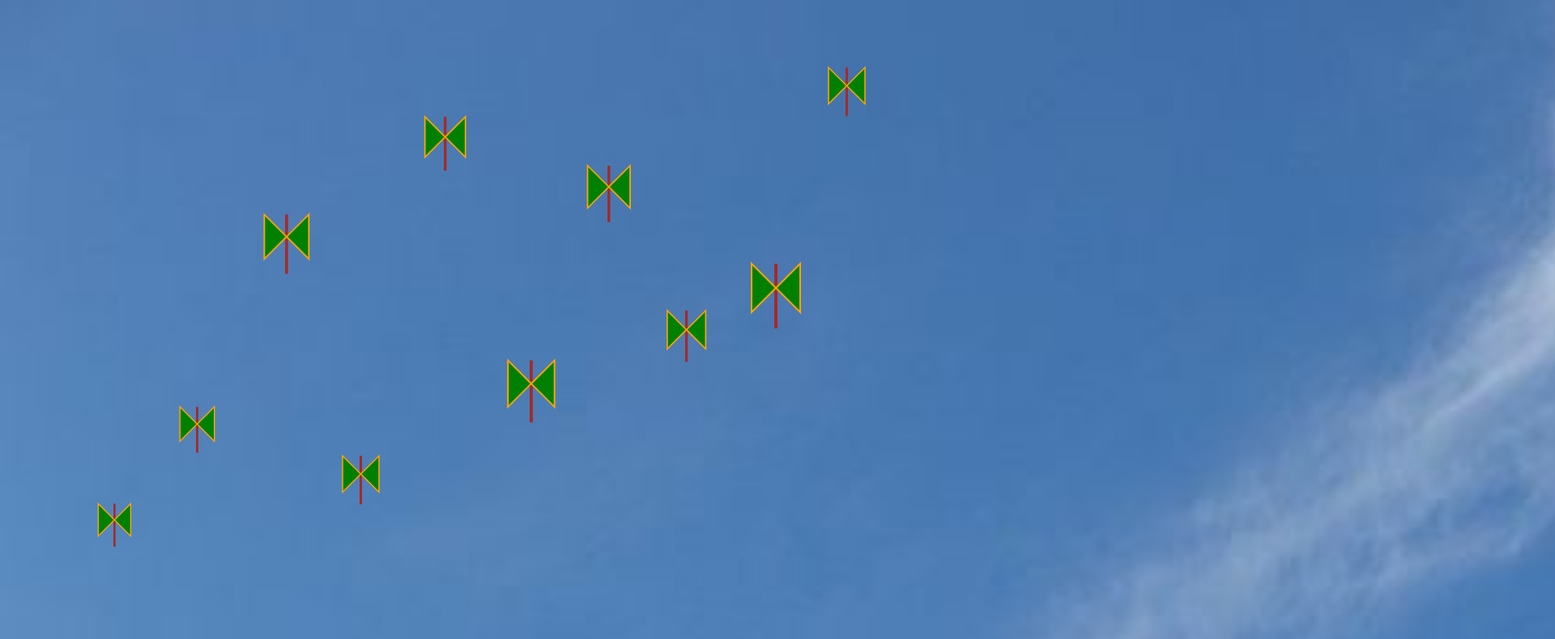
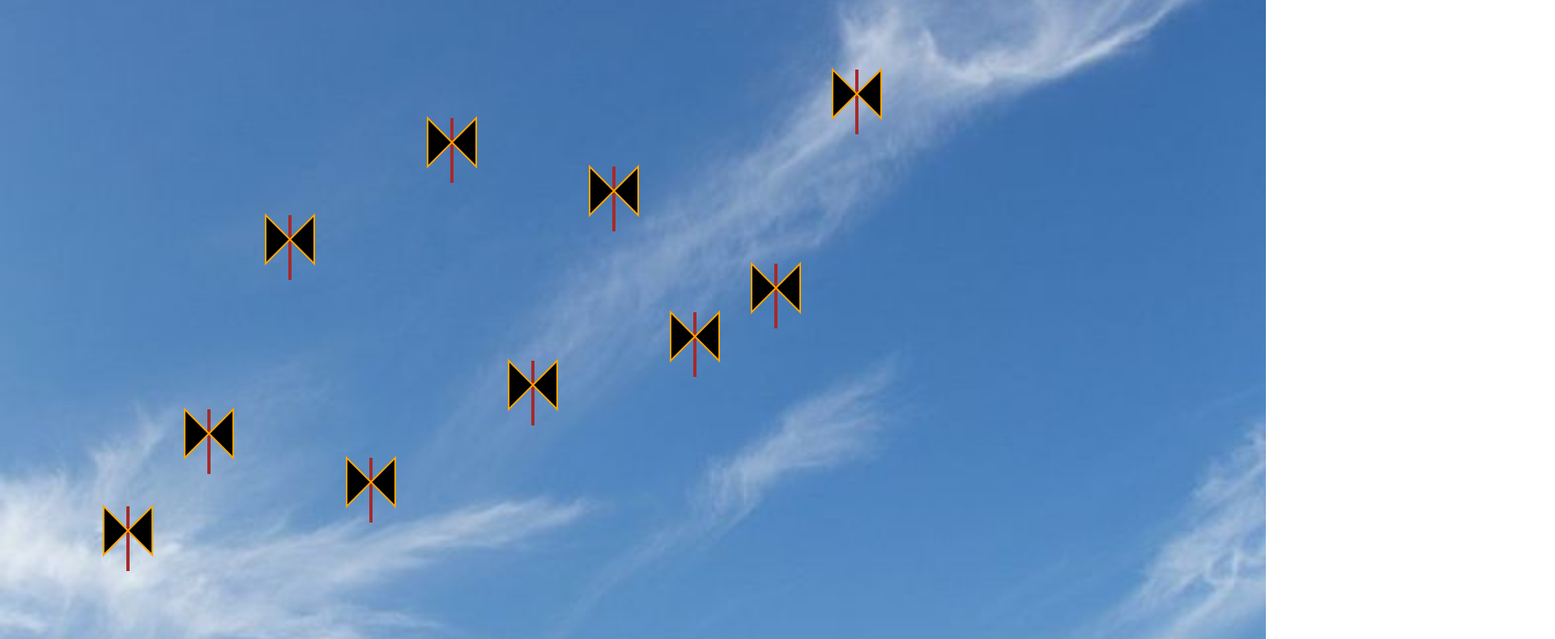
Before and after one commit to MarcoCap13/First-InfoVis-2023, a plain HTML site: page index.html in a window 1280 px wide. Shown: the part 144-934 px from the top of the page at 81% size, 1920 px wide, since content can reach past the window. Drawn offline with nearby package versions, Linux system fonts and the light colour scheme.

Commit message:
Add files via upload

```diff
--- a/index.html
+++ b/index.html
@@ -12,21 +12,23 @@
 <body>
   <h1>&#9672; InfoVis 2023 - progetto Butterfly V3 &#9672;
     <p> Studente: Marco Caponi </p> </h1>
+
   <script>
-    let selectedVar = 3
+    // selezione delle variabili
+    let selectedVar = 3;
+    // dataset dati multivariati 10 data-point
     d3.json("data/dataset.json").then(function (data) {
 
       // Definisci le dimensioni del contenitore svg
-      var width = 2000;
-      var height = 2000;
+      var width = 1800;
+      var height = 1000;
 
       // Crea un contenitore svg e imposta le dimensioni
       var svg = d3.select("body").append("svg")
         .attr("width", width)
         .attr("height", height);
 
-      // Definisci le scale per la posizione delle farfalle
-
+      // Definisci le scale d3.js per la posizione e grandezze delle farfalle
       var xScale = d3.scaleLinear().domain([0, d3.max(data, d => d.var1)]).range([0, 1000]);
       var yScale = d3.scaleLinear().domain([0, d3.max(data, d => d.var2)]).range([0, 600]);
       var sizeScale = d3.scaleLinear().domain([0, d3.max(data, d => selectedVar === 3 ? d.var3 : selectedVar === 4 ? d.var4 : d.var5)]).range([10, 20]);
@@ -36,11 +38,18 @@
         .data(data)
         .enter().append("g")
         .attr("class", "butterfly")
-        //  .attr("transform", function (d) { return "translate(" + xScale(d[0]) + "," + yScale(d[1]) + ")"; });
-        .attr("transform", d => `translate(${xScale(d.var1)}, ${yScale(d.var2)}) scale(${sizeScale(selectedVar === 3 ? d.var3 : selectedVar === 4 ? d.var4 : d.var5) / 20})`);
+        .attr("transform", d => `translate(${xScale(d.var1)}, ${yScale(d.var2)})`);
 
-      //Aggiungi una Linea per il corpo della farfalla
-      butterfly.append("line")
+      // Aggiungi un contenitore per il corpo della farfalla
+      var bodyContainer = butterfly.append("g")
+        .attr("class", "body-container");
+
+      // Aggiungi un contenitore per le ali della farfalla
+      var wingContainer = butterfly.append("g")
+        .attr("class", "wing-container");
+
+      // Aggiungi una Linea per il corpo della farfalla nel contenitore delle ali
+      wingContainer.append("line")
         .attr("class", "body")
         .attr("x1", 50)
         .attr("y1", 10)
@@ -49,34 +58,43 @@
         .style("stroke", "brown")
         .style("stroke-width", 4);
 
-
       // Aggiungiamo il triangolo sinistro ruotato
-      butterfly.append("polygon")
+      wingContainer.append("polygon")
+        .attr("class", "left-wing")
         .attr("points", "50,10 20,40 50,70")
         .attr("transform", "rotate(-180, 35, 40)")
-        .style("fill", "green")
+        .style("fill", function (d) { return d.color; })
         .style("stroke", "orange")
         .style("stroke-width", 2);
 
       // Aggiungiamo il triangolo destro ruotato
-      butterfly.append("polygon")
+      wingContainer.append("polygon")
+        .attr("class", "right-wing")
         .attr("points", "50,10 80,40 50,70")
         .attr("transform", "rotate(180, 65, 40)")
-        .style("fill", "green")
+        .style("fill", function (d) { return d.color; })
         .style("stroke", "orange")
         .style("stroke-width", 2);
 
-
-      //seleziona la prima formica per default
-      var currentbutterfly = null;
+      //seleziona la prima farfalla per default
+      var currentButterfly = null;
       var butterflies = d3.selectAll(".butterfly");
 
+      var clickCount = 0;
+      var maxScale = 2; // Massimo valore di ingrandimento
+
       butterfly.on("click", function () {
+        //assegnamo un nuovo valore alla variabile selectedVar (impostata di default a 3) in base al valore corrente
+        //se il valore è uguale a 3, il valore di selectedVar diventerà 4 sennò diventerà 5.
         selectedVar = selectedVar === 3 ? 4 : selectedVar === 4 ? 5 : 3;
         console.log("click")
         butterflies.transition().duration(1000)
-          .attr("transform", d => `translate(${xScale(d.var1)}, ${yScale(d.var2)}) scale(${sizeScale(selectedVar === 3 ? d.var3 : selectedVar === 4 ? d.var4 : d.var5) / 20})`);
+        //qui applico la trasformazione, xScale e yScale rimangono inalterate con le due variabili che identificano l'asse x e y corrispettivamente
+        // per la sizeScale delle Ali, si effetua la traslazione in base al valore assunto da selectedVar ( 3, 4 o 5)
+        .attr("transform", d => `translate(${xScale(d.var1)}, ${yScale(d.var2)}) scale(${sizeScale(selectedVar === 3 ? d.var3 : selectedVar === 4 ? d.var4 : d.var5) / 20})`);
       });
     });
   </script>
 </body>
+
+</html>
```
